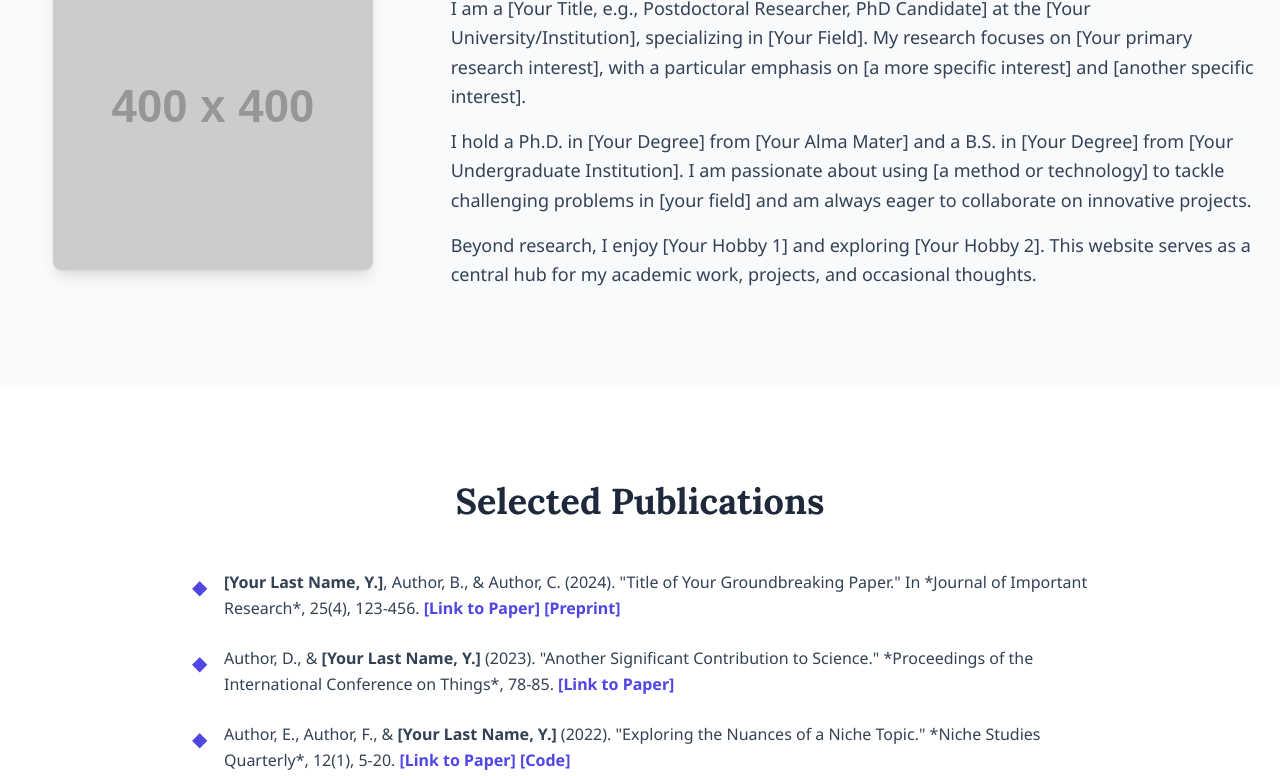
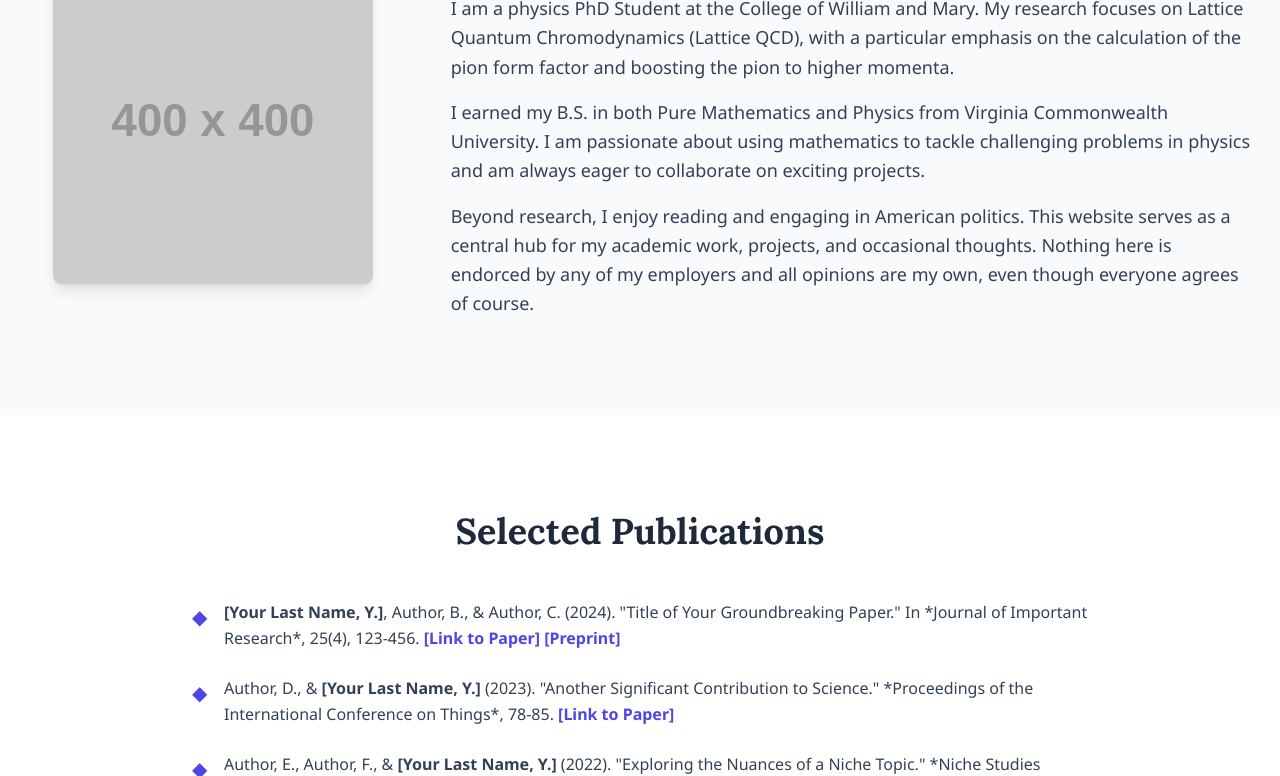
Before and after one commit to sjbevins/sjbevins.github.io, a plain HTML site: page index.html in a window 1280 px wide. Shown: the part 246-1022 px from the top of the page. Drawn offline with nearby package versions, Linux system fonts and the light colour scheme; placeholder pictures from the web are drawn by us.

Commit message:
Update index.html

```diff
--- a/index.html
+++ b/index.html
@@ -3,7 +3,7 @@
 <head>
     <meta charset="UTF-8">
     <meta name="viewport" content="width=device-width, initial-scale=1.0">
-    <title>Your Name | Academic Portfolio</title>
+    <title>Samuel Bevins | Main</title>
     <script src="https://cdn.tailwindcss.com"></script>
     <link rel="preconnect" href="https://fonts.googleapis.com">
     <link rel="preconnect" href="https://fonts.gstatic.com" crossorigin>
@@ -78,9 +78,9 @@
                 <div class="md:col-span-2">
                     <h1 class="text-4xl md:text-5xl font-bold text-slate-800 mb-4">About Me</h1>
                     <div class="text-lg leading-relaxed space-y-4">
-                        <p>I am a [Your Title, e.g., Postdoctoral Researcher, PhD Candidate] at the [Your University/Institution], specializing in [Your Field]. My research focuses on [Your primary research interest], with a particular emphasis on [a more specific interest] and [another specific interest].</p>
-                        <p>I hold a Ph.D. in [Your Degree] from [Your Alma Mater] and a B.S. in [Your Degree] from [Your Undergraduate Institution]. I am passionate about using [a method or technology] to tackle challenging problems in [your field] and am always eager to collaborate on innovative projects.</p>
-                        <p>Beyond research, I enjoy [Your Hobby 1] and exploring [Your Hobby 2]. This website serves as a central hub for my academic work, projects, and occasional thoughts.</p>
+                        <p>I am a physics PhD Student at the College of William and Mary. My research focuses on Lattice Quantum Chromodynamics (Lattice QCD), with a particular emphasis on the calculation of the pion form factor and boosting the pion to higher momenta.</p>
+                        <p>I earned my B.S. in both Pure Mathematics and Physics from Virginia Commonwealth University. I am passionate about using mathematics to tackle challenging problems in physics and am always eager to collaborate on exciting projects.</p>
+                        <p>Beyond research, I enjoy reading and engaging in American politics. This website serves as a central hub for my academic work, projects, and occasional thoughts. Nothing here is endorced by any of my employers and all opinions are my own, even though everyone agrees of course.</p>
                     </div>
                 </div>
             </div>
@@ -105,7 +105,7 @@
                 <a href="#" class="hover:text-white" title="Google Scholar"><svg class="w-6 h-6" fill="currentColor" viewBox="0 0 24 24"><path d="M12 24a7 7 0 1 1 0-14 7 7 0 0 1 0 14zm0-24L0 9.5l4.838 3.35L12 18l7.162-5.15L24 9.5z"/></svg></a>
                 <a href="#" class="hover:text-white" title="ORCID"><svg class="w-6 h-6" fill="currentColor" viewBox="0 0 24 24"><path d="M12 0C5.372 0 0 5.372 0 12s5.372 12 12 12 12-5.372 12-12S18.628 0 12 0zM7.369 4.384h2.95v10.848h-2.95V4.384zm2.008 12.434c-1.115 0-2.018.903-2.018 2.018s.903 2.018 2.018 2.018 2.018-.903 2.018-2.018-.902-2.018-2.018-2.018zm4.553-6.456h2.95v6.456h-2.95V10.362z"/></svg></a>
             </div>
-            <p class="text-sm text-slate-400">&copy; 2025 [Your Name]. All Rights Reserved.</p>
+            <p class="text-sm text-slate-400">&copy; 2025 Samuel Bevins. All Rights Reserved. But feel free to copy whatever you want lol.</p>
         </div>
     </footer>
 
```
